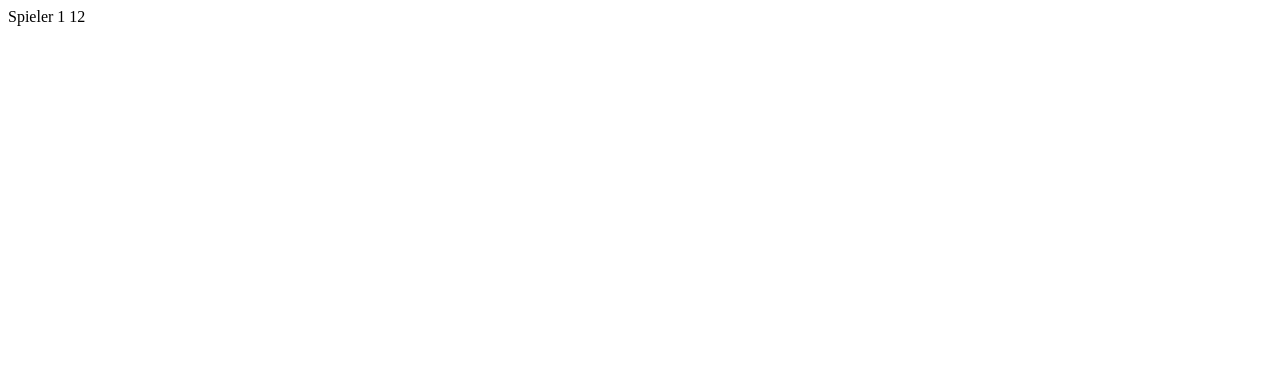
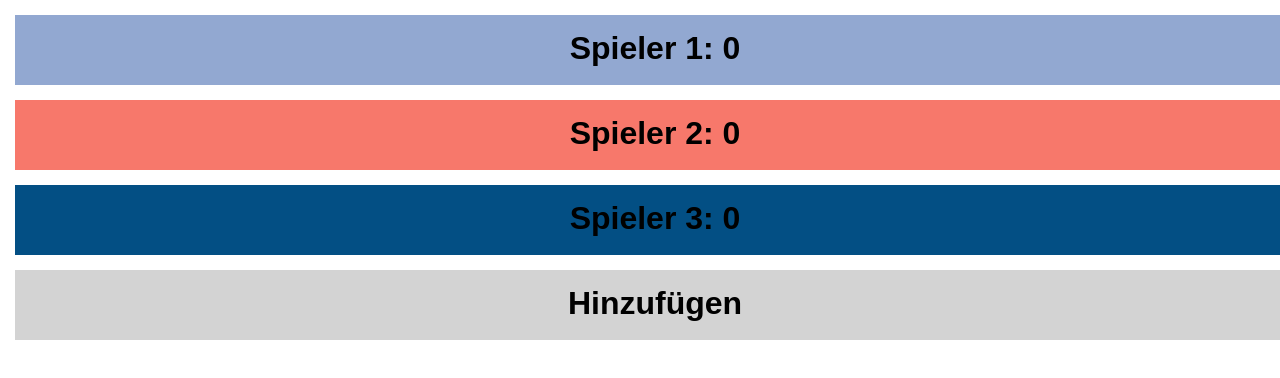
Before and after one commit to LennyMueller/lennymueller.github.io, a plain HTML site: page guessthesong.html in a window 1280 px wide. Drawn offline with Linux system fonts and the light colour scheme.

Commit message:
Add files via upload

```diff
--- a/guessthesong.html
+++ b/guessthesong.html
@@ -2,14 +2,30 @@
 <html lang="en" dir="ltr">
   <head>
     <meta charset="utf-8">
-    <title></title>
+    <link rel="stylesheet" href="styles/guessthesongstyles.css">
+    <script src="./script/guessthesongscript.js"></script>
+    <title>Guess The Song Counter</title>
+
   </head>
   <body>
 
-    <div id="Player 1">
-      <span>Spieler 1</span>
-      <span>12</span>
+    <div class="scorecard color1" id="1" onclick="add(id)">
+      <h1>Spieler 1: <span id="1 score">0</span> </h1>
     </div>
+
+    <div class="scorecard color2" id="2" onclick="add(id)">
+      <h1>Spieler 2: <span id="2 score">0</span> </h1>
+    </div>
+
+    <div class="scorecard color3" id="3" onclick="add(id)">
+      <h1>Spieler 3: <span id="3 score">0</span> </h1>
+    </div>
+
+    <div class="scorecard colorEmpty" id="addbutton" onclick="newPlayer()">
+      <h1>Hinzufügen</h1>
+    </div>
+
+
 
   </body>
 </html>
--- /dev/null
+++ b/script/guessthesongscript.js
@@ -0,0 +1,26 @@
+
+var player = 2;
+
+for (i = 0; i < player; i++) {
+
+}
+
+function newPlayer() {
+  var newScorecard = document.createElement("div");
+  var button = document.getElementById("addbutton");
+
+
+}
+
+
+
+
+function add(id) {
+
+  id = id + " score";
+
+  let score = document.getElementById(id).innerHTML;
+  score++;
+  document.getElementById(id).innerHTML = score;
+
+}
--- /dev/null
+++ b/styles/guessthesongstyles.css
@@ -0,0 +1,37 @@
+* {
+  margin: 0;
+  padding: 0;
+}
+
+.scorecard {
+  margin: 15px;
+  padding-top: 15px;
+  width: 100%;
+  height: 55px;
+  text-align: center;
+  vertical-align: middle;
+}
+
+.scorecard h1 {
+  font-family: sans-serif;
+}
+
+.color1 {
+  background-color: #92a8d1;
+}
+
+.color2 {
+  background-color: #f7786b;
+}
+
+.color3 {
+  background-color: #034f84;
+}
+
+.color4 {
+  background-color: #f7cac9;
+}
+
+.colorEmpty {
+  background-color: lightgrey;
+}
```
